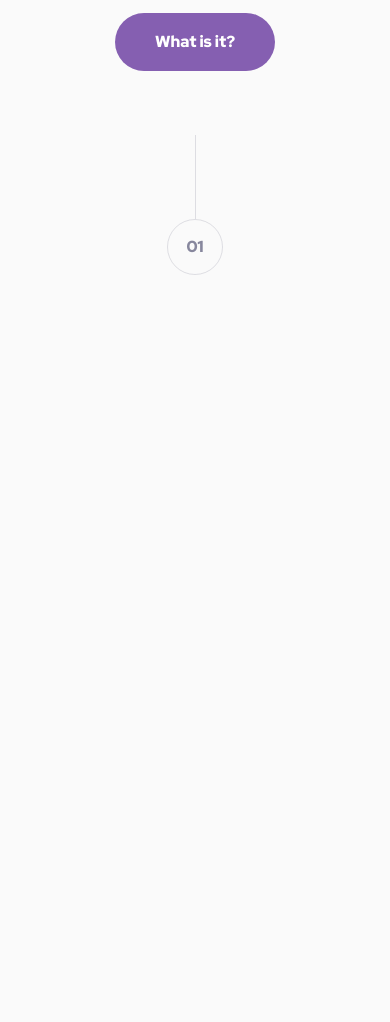
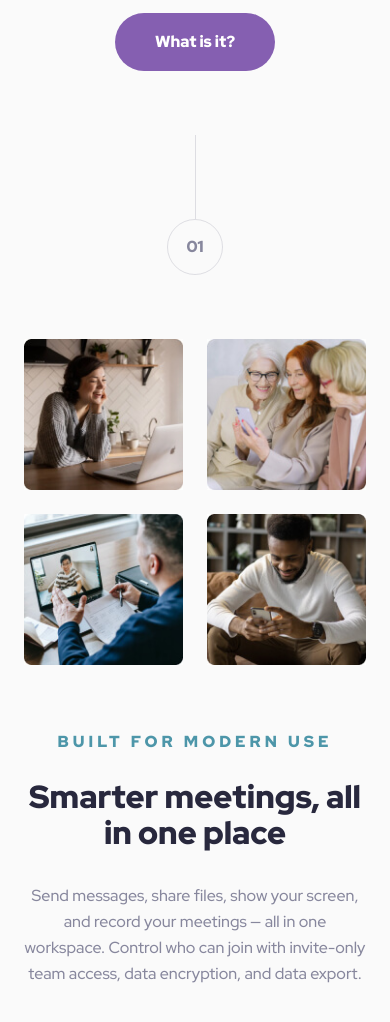
Before and after one commit to Muhammadjewel/meet-landing-page, a plain HTML site: page index.html in a window 390 px wide. Shown: the part 620-1642 px from the top of the page. Before the commit the page ends 895 px from the top, so only its background shows below. Drawn offline with Linux system fonts and the light colour scheme.

Commit message:
Add index-info mobile view

```diff
--- a/css/styles.css
+++ b/css/styles.css
@@ -222,6 +222,57 @@ select:-webkit-autofill:focus {
 }
 
 
+/* GALLERY */
+.gallery {
+}
+
+.gallery__list {
+  display: grid;
+  grid-template-columns: 1fr 1fr;
+  grid-template-rows: 1fr 1fr;
+  gap: 24px;
+  padding: 0;
+}
+
+.gallery__img {
+  width: 100%;
+}
+
+
+/* INDEX-INFO */
+.index-info {
+  padding-top: 64px;
+  padding-bottom: 64px;
+  text-align: center;
+}
+
+.index-info__container {
+  display: flex;
+  flex-direction: column;
+}
+
+.index-info__heading {
+  margin-bottom: 32px;
+  font-size: 2rem;
+  font-weight: 900;
+  line-height: 112.5%;
+  color: var(--color-text-dark);
+}
+
+.index-info__lead {
+  order: -1;
+  margin-bottom: 24px;
+  font-weight: 900;
+  letter-spacing: 0.25rem;
+  text-transform: uppercase;
+  color: var(--color-primary);
+}
+
+.index-info__gallery {
+  order: -2;
+  margin-bottom: 64px;
+}
+
 
 @media
 only screen and (-webkit-min-device-pixel-ratio: 2),
--- a/index.html
+++ b/index.html
@@ -52,6 +52,42 @@
       <span class="section-index__circle">01</span>
     </div>
 
+
+    <!-- INDEX-INFO -->
+    <section class="index-info">
+      <div class="index-info__container container">
+        <h2 class="index-info__heading">Smarter meetings, all in one place</h2>
+        <p class="index-info__lead">Built for modern use</p>
+        <p class="index-info__copy">Send messages, share files, show your screen, and record your meetings — all in one workspace. Control who can join with invite-only team access, data encryption, and data export.</p>
+
+        <!-- GALLERY -->
+        <div class="index-info__gallery gallery">
+          <ul class="gallery__list" role="list">
+            <li class="gallery__item" role="listitem">
+              <picture class="gallery__picture">
+                <img class="gallery__img" src="img/gallery-img-1.jpg" alt="Young lady speaking via online conference tool on laptop" width="151" height="143" srcset="img/gallery-img-1.jpg 1x, img/gallery-img-1@2x.jpg 2x">
+              </picture>
+            </li>
+            <li class="gallery__item" role="listitem">
+              <picture class="gallery__picture">
+                <img class="gallery__img" src="img/gallery-img-2.jpg" alt="Three elderly women speaking over a phone via online conference app" width="151" height="143" srcset="img/gallery-img-2.jpg 1x, img/gallery-img-2@2x.jpg 2x">
+              </picture>
+            </li>
+            <li class="gallery__item" role="listitem">
+              <picture class="gallery__picture">
+                <img class="gallery__img" src="img/gallery-img-3.jpg" alt="Employee speaking with teammate via laptop over online conference tool" width="151" height="143" srcset="img/gallery-img-3.jpg 1x, img/gallery-img-3@2x.jpg 2x">
+              </picture>
+            </li>
+            <li class="gallery__item" role="listitem">
+              <picture class="gallery__picture">
+                <img class="gallery__img" src="img/gallery-img-4.jpg" alt="Young lad using phone for online conference" width="151" height="143" srcset="img/gallery-img-4.jpg 1x, img/gallery-img-4@2x.jpg 2x">
+              </picture>
+            </li>
+          </ul>
+        </div>
+      </div>
+    </section>
+
   </main>
 
   <script src="js/main.js"></script>
```
